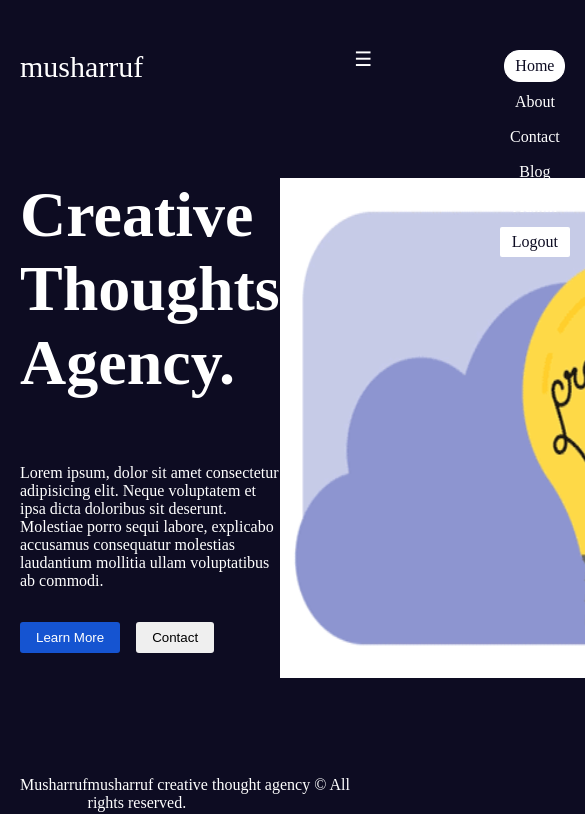
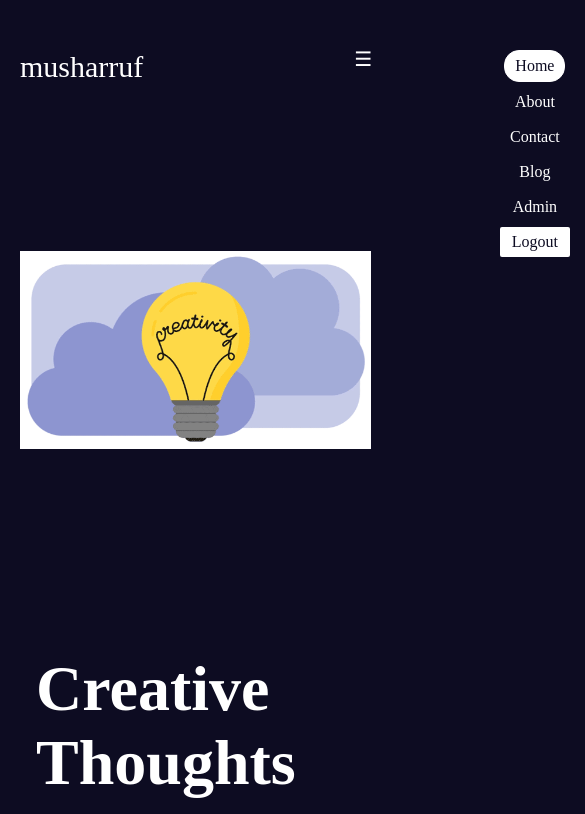
Before and after one commit to mdmusharruf13/nextjs-learning, a Next.js app in the folder next14-ld/: page / in a window 390 px wide. Shown: the top 814 px of the page, 585 px wide, since content can reach past the window. Built offline with nearby package versions, Linux system fonts and the light colour scheme.

Commit message:
making blog responsive

```diff
--- a/next14-ld/src/app/globals.css
+++ b/next14-ld/src/app/globals.css
@@ -33,6 +33,18 @@ a {
   margin-left: auto;
 }
 
+.homeContainer {
+  display: flex;
+  margin: 1rem;
+  align-items: center;
+  gap: 3rem;
+}
+
+.img {
+  aspect-ratio: 3/2;
+  object-fit: contain;
+}
+
 @media (max-width: 1300px) {
   .container {
     width: 1024px;
@@ -42,24 +54,43 @@ a {
   .container {
     width: 884px;
   }
+  .img {
+    width: 90vw;
+  }
 }
 @media (max-width: 850px) {
   .container {
     width: 720px;
+  }
+  .img {
+    width: 90vw;
   }
 }
 @media (max-width: 700px) {
   .container {
     width: 524px;
   }
+  .homeContainer {
+    flex-direction: column-reverse;
+    gap: 3rem;
+  }
+  .img {
+    width: 90vw;
+  }
 }
 @media (max-width: 520px) {
   .container {
     width: 420px;
+  }
+  .img {
+    width: 90vw;
   }
 }
 @media (max-width: 400px) {
   .container {
     width: 350px;
   }
+  .img {
+    width: 90vw;
+  }
 }
--- a/next14-ld/src/app/page.jsx
+++ b/next14-ld/src/app/page.jsx
@@ -3,7 +3,7 @@ import "../utils/classes.css";
 
 export default function Home() {
   return (
-    <section className="flex">
+    <section className="homeContainer">
       <section className="flex flex-col gap-4">
         <section>
           <p className="heading-lg">Creative Thoughts Agency.</p>
@@ -21,12 +21,13 @@ export default function Home() {
           </section>
         </section>
       </section>
-      <section>
+      <section className="imageContainer">
         <Image
           src={"/creativity.gif"}
           alt="gif image"
           width={700}
           height={500}
+          className="img"
         />
       </section>
     </section>
--- a/next14-ld/src/components/PostCard/PostCard.jsx
+++ b/next14-ld/src/components/PostCard/PostCard.jsx
@@ -17,7 +17,9 @@ export default function PostCard() {
             className={styles.img}
           />
         </section>
-        <span className={styles.date}>Feb 13 2025</span>
+        <section className={styles.dateContainer}>
+          <span className={styles.date}>Feb 13 2025</span>
+        </section>
       </section>
       <section className={styles.infoContainer}>
         <p className={styles.title}>title</p>
```
Also changed, not shown: next14-ld/src/app/about/about.module.css (+7 -0 lines), next14-ld/src/app/blog/[slug]/singlePost.module.css (+8 -0 lines), next14-ld/src/app/contact/contact.module.css (+13 -2 lines), next14-ld/src/components/PostCard/postCard.module.css (+7 -4 lines).
